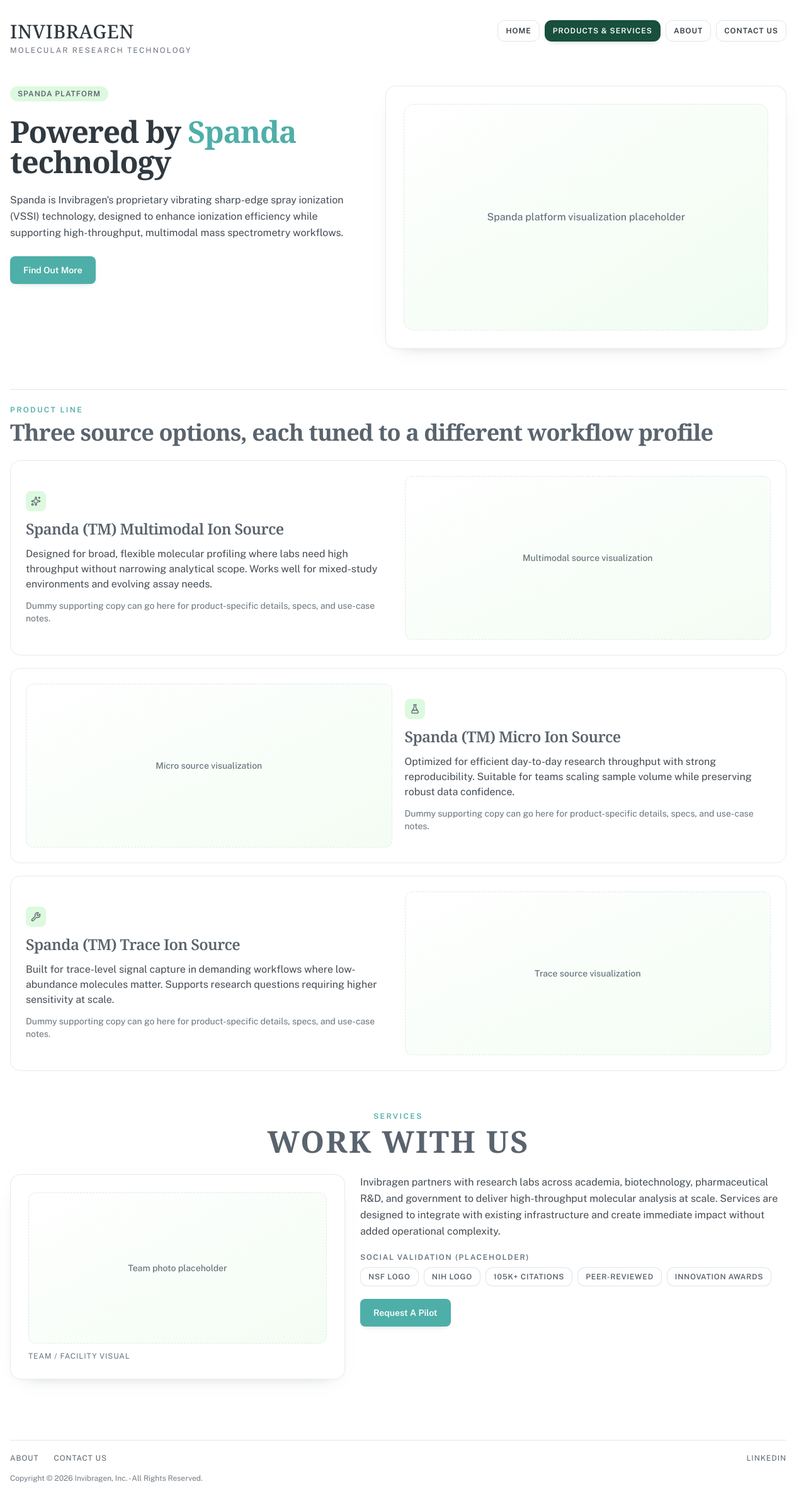
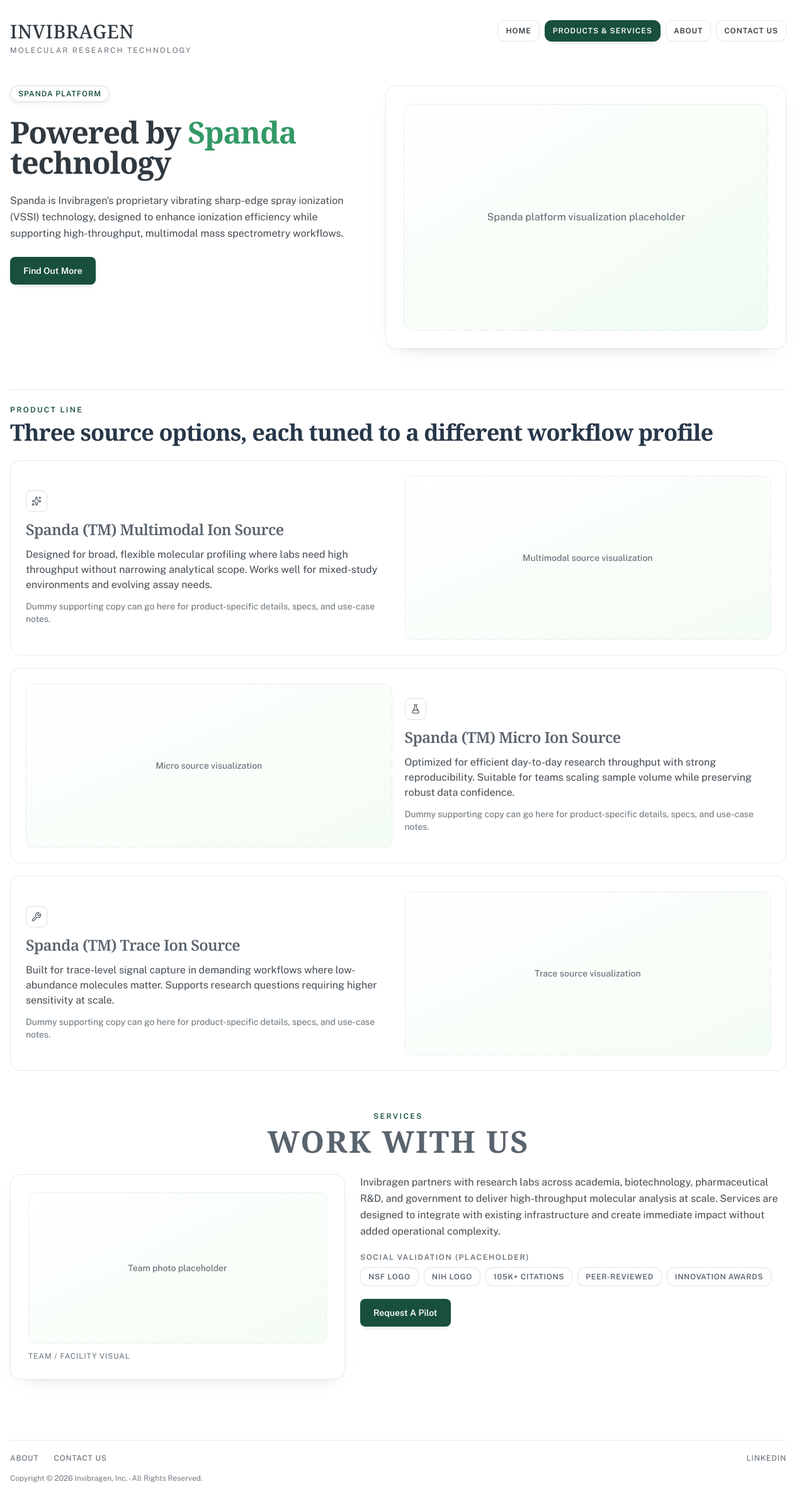
Before and after one commit to ElliotRoe/invibragen-web, a React (Vite) app: page /products-services in a window 1280 px wide. Shown: the top 2392 px of the page at 63% size. Built offline with nearby package versions, Linux system fonts and the light colour scheme.

Commit message:
Adjust product line headline color to match reference

```diff
--- a/src/pages/products-services-page.tsx
+++ b/src/pages/products-services-page.tsx
@@ -42,19 +42,22 @@ export function ProductsServicesPage() {
     <div className="space-y-12 sm:space-y-16">
       <section className="grid gap-8 lg:grid-cols-[0.94fr_1.06fr] lg:items-start">
         <div className="space-y-6">
-          <span className="inline-flex rounded-full bg-brand-mint px-3 py-1 text-xs font-semibold uppercase tracking-[0.08em] text-brand-charcoal">
+          <span className="inline-flex rounded-full border border-[#d8dfdb] bg-white px-3 py-1 text-xs font-semibold uppercase tracking-[0.08em] text-[#184f3d] shadow-[0_2px_6px_rgba(15,23,42,0.08)]">
             Spanda Platform
           </span>
 
           <h1 className="font-display text-4xl font-bold leading-tight tracking-tight sm:text-5xl">
-            Powered by <span className="text-brand">Spanda</span> technology
+            Powered by <span className="text-[#339966]">Spanda</span> technology
           </h1>
 
           <p className="text-base leading-relaxed text-foreground/90">
             Spanda is Invibragen&apos;s proprietary vibrating sharp-edge spray ionization (VSSI) technology, designed to enhance ionization efficiency while supporting high-throughput, multimodal mass spectrometry workflows.
           </p>
 
-          <Button asChild>
+          <Button
+            asChild
+            className="border-[#184f3d]/30 bg-[#184f3d] shadow-[0_4px_12px_-9px_rgba(24,79,61,0.85)] hover:bg-[#144333]"
+          >
             <Link to="/contact">Find Out More</Link>
           </Button>
         </div>
@@ -71,8 +74,8 @@ export function ProductsServicesPage() {
       <section className="space-y-6">
         <div className="section-divider" />
         <div className="space-y-2">
-          <p className="text-xs font-semibold uppercase tracking-[0.2em] text-brand">Product Line</p>
-          <h2 className="font-display text-3xl font-bold tracking-tight text-brand-charcoal sm:text-4xl">
+          <p className="text-xs font-semibold uppercase tracking-[0.2em] text-[#184f3d]">Product Line</p>
+          <h2 className="font-display text-3xl font-bold tracking-tight text-[#27374a] sm:text-4xl">
             Three source options, each tuned to a different workflow profile
           </h2>
         </div>
@@ -88,7 +91,7 @@ export function ProductsServicesPage() {
                 className="grid gap-5 rounded-2xl border border-border/70 bg-white/72 p-5 md:grid-cols-2 md:items-center md:p-6"
               >
                 <div className={cn('space-y-3', reverse ? 'md:order-2' : '')}>
-                  <div className="inline-flex rounded-lg bg-brand-mint p-2">
+                  <div className="inline-flex rounded-lg border border-[#d6e6df] bg-white p-2">
                     <Icon className="h-4 w-4 text-brand-charcoal" />
                   </div>
                   <h3 className="font-display text-2xl font-semibold tracking-tight text-brand-charcoal">
@@ -115,7 +118,7 @@ export function ProductsServicesPage() {
 
       <section className="space-y-7">
         <div className="space-y-2 text-center">
-          <p className="text-xs font-semibold uppercase tracking-[0.2em] text-brand">Services</p>
+          <p className="text-xs font-semibold uppercase tracking-[0.2em] text-[#184f3d]">Services</p>
           <h2 className="font-display text-4xl font-bold uppercase tracking-[0.05em] text-brand-charcoal sm:text-5xl">
             Work With Us
           </h2>
@@ -155,7 +158,10 @@ export function ProductsServicesPage() {
             </div>
 
             <div>
-              <Button asChild>
+              <Button
+                asChild
+                className="border-[#184f3d]/30 bg-[#184f3d] shadow-[0_4px_12px_-9px_rgba(24,79,61,0.85)] hover:bg-[#144333]"
+              >
                 <Link to="/contact">Request A Pilot</Link>
               </Button>
             </div>
```
